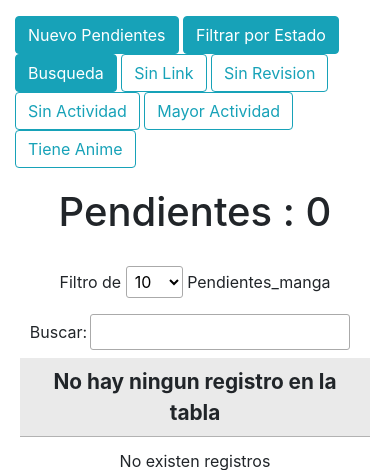
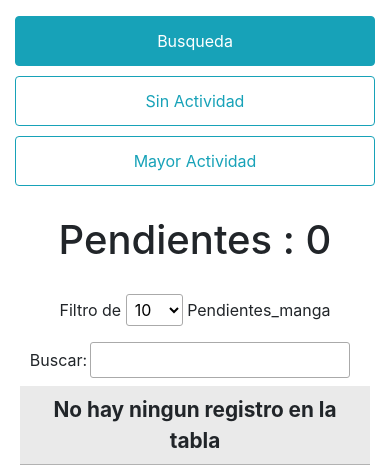
Before and after one commit to jeferson1754/proyecto_mangas, a PHP site: page /Pendientes/index.php in a window 390 px wide. Shown: the part 56-526 px from the top of the page. Run offline with PHP 8.4, Linux system fonts and the light colour scheme; data that the repository does not hold is empty; some libraries are stand-ins or nearby versions.

Commit message:
Se modifica el responsive de pendientes

```diff
--- a/Pendientes/index.php
+++ b/Pendientes/index.php
@@ -32,23 +32,23 @@ $fecha_futura = date('Y-m-d', strtotime($fecha_actual . ' +1 day'));
     <div class="col-sm">
         <!--- Formulario para registrar Cliente --->
         <form action="" method="GET">
-            <button type="button" class="btn btn-info " data-toggle="modal" data-target="#new">
+            <button type="button" class="btn btn-info ocultar" data-toggle="modal" data-target="#new">
                 Nuevo <?php echo ucfirst($titulo7); ?>
             </button>
-            <button type="button" class="btn btn-info " onclick="myFunction5()">
+            <button type="button" class="btn btn-info ocultar" onclick="myFunction5()">
                 Filtrar por Estado
             </button>
-            <button type="button" class="btn btn-info" onclick="myFunction2()">
+            <button type="button" class="btn btn-info mostrar" onclick="myFunction2()">
                 Busqueda
             </button>
 
 
 
-            <button class="btn btn-outline-info" type="submit" name="linkeado"> Sin Link </button>
-            <button class="btn btn-outline-info" type="submit" name="sin-fechas"> Sin Revision </button>
-            <button class="btn btn-outline-info" type="submit" name="sin-actividad"> Sin Actividad</button>
-            <button class="btn btn-outline-info" type="submit" name="mayor-actividad"> Mayor Actividad</button>
-            <button class="btn btn-outline-info" type="submit" name="anime"> Tiene Anime</button>
+            <button class="btn btn-outline-info ocultar" type="submit" name="linkeado"> Sin Link </button>
+            <button class="btn btn-outline-info ocultar" type="submit" name="sin-fechas"> Sin Revision </button>
+            <button class="btn btn-outline-info mostrar" type="submit" name="sin-actividad"> Sin Actividad</button>
+            <button class="btn btn-outline-info mostrar" type="submit" name="mayor-actividad"> Mayor Actividad</button>
+            <button class="btn btn-outline-info ocultar" type="submit" name="anime"> Tiene Anime</button>
         </form>
         <div class="class-control" id="myDIV5" style="display:none;">
             <form id="estado" action="" method="GET">
```
